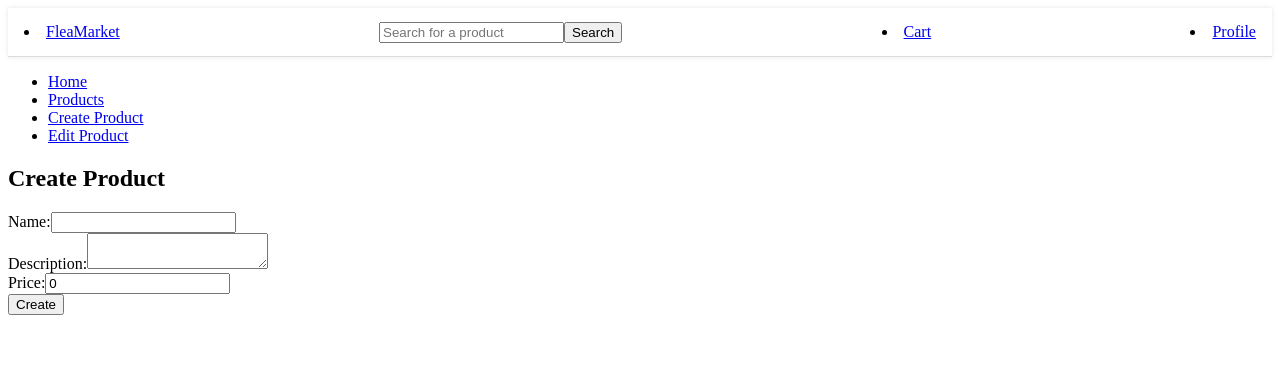
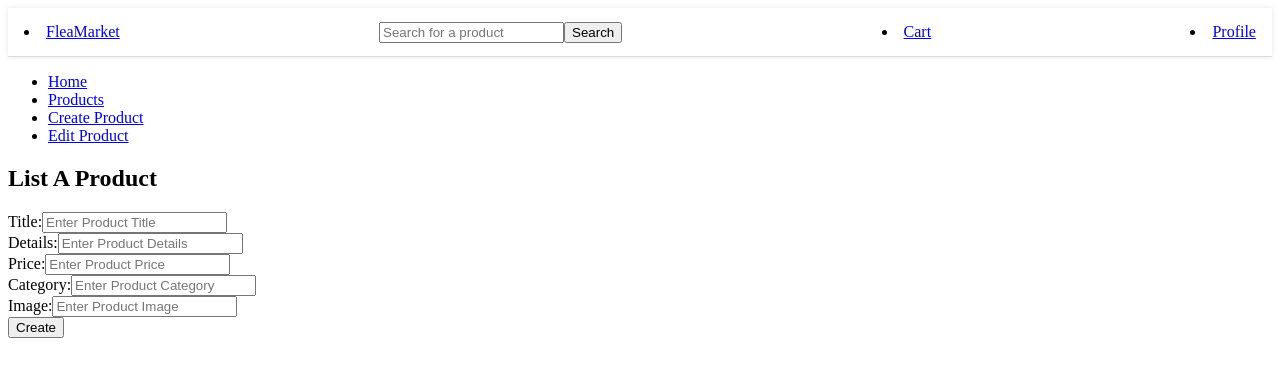
Before and after one commit to Hector-H/MileStone-2, a React (Create React App) app in the folder flea_market/: page /products/create in a window 1280 px wide. Shown: the top 376 px of the page. Built offline with nearby package versions, Linux system fonts and the light colour scheme.

Commit message:
updated create page

```diff
--- a/flea_market/src/components/Product/ProductCreate.js
+++ b/flea_market/src/components/Product/ProductCreate.js
@@ -1,51 +1,59 @@
-import React, { useState, useEffect } from 'react';
-import { useParams } from 'react-router-dom';
 
 export default function ProductCreate() {
-    const { id } = useParams();
-    const [product, setProduct] = useState({
-        // Initialize the product from product seed data
-        name: '',
-        description: '',
-        price: 0,
-    });
-
-    useEffect(() => {
-        if (id) {
-            // Fetch the product from the API
-            // Update the product state with the fetched product
-
-        }
-    }, [id]);
-
-    const handleInputChange = (e) => {
-        const { name, value } = e.target;
-        setProduct({ ...product, [name]: value });
-    };
-
-    const handleSubmit = (e) => {
-        e.preventDefault()
-    };
-
     return (
         <div>
-            <h2>{id ? 'Edit Product' : 'Create Product'}</h2>
-            <form onSubmit={handleSubmit}>
+            <h2>List A Product</h2>
+            {/* Add a form to create a product */}
+            <form action="/products" method="POST">
                 <div>
-                    <label>Name:</label>
-                    <input type="text" name="name" value={product.name} onChange={handleInputChange} />
+                    <label htmlFor="title">Title:</label>
+                    <input
+                    type="text"
+                    name="title"
+                    id="title"
+                    placeholder="Enter Product Title"
+                    required
+                    />
                 </div>
                 <div>
-                    <label>Description:</label>
-                    <textarea name="description" value={product.description} onChange={handleInputChange} />
+                    <label htmlFor="details">Details:</label>
+                    <input
+                    type="text"
+                    name="details"
+                    id="details"
+                    placeholder="Enter Product Details"
+                    />
                 </div>
                 <div>
-                    <label>Price:</label>
-                    <input type="number" name="price" value={product.price} onChange={handleInputChange} />
+                    <label htmlFor="price">Price:</label>
+                    <input
+                    type="number"
+                    name="price"
+                    id="price"
+                    placeholder="Enter Product Price"
+                    />
                 </div>
-                {/* Add other input fields for product details */}
                 <div>
-                    <button type="submit">{id ? 'Update' : 'Create'}</button>
+                    <label htmlFor="category">Category:</label>
+                    <input
+                    type="text"
+                    name="category"
+                    id="category"
+                    placeholder="Enter Product Category"
+                    />
+                </div>
+                <div>
+                    <label htmlFor="image">Image:</label>
+                    <input
+                    type="text"
+                    name="image"
+                    id="image"
+                    placeholder="Enter Product Image"
+                    required
+                    />
+                </div>
+                <div>
+                    <button type="submit">Create</button>
                 </div>
             </form>
         </div>
--- a/flea_market/src/components/Product/ProductList.js
+++ b/flea_market/src/components/Product/ProductList.js
@@ -1,5 +1,6 @@
 import React, { useState, useEffect } from 'react';
 import { Link } from 'react-router-dom';
+import ProductWindow from './ProductWindow';
 
 function ProductList() {
     const [products, setProducts] = useState([]);
@@ -16,8 +17,9 @@ function ProductList() {
             <ul>
                 {products.map((product) => (
                     <li key={product.id}>
-                        <Link to={`/products/${product.id}`}>{product.name}</Link>
-                        <Link to={`/products/edit/${product.id}`}>Edit</Link>
+                        <Link to={`/products/${product.id}`}>
+                            {product.name}
+                        </Link>
                     </li>
                 ))}
             </ul>
--- a/flea_market/src/components/Product/ProductWindow.js
+++ b/flea_market/src/components/Product/ProductWindow.js
@@ -36,25 +36,19 @@ export default function ProductWindow({ seeds }) {
             {products && (
                 <div className='products'>
                     {products.map(product => (
-                        <p> {product.title}</p>
+                        <>
+                        <h2>{product.title}</h2>
+                        <h3>{product.details}</h3>
+                        <h3>{product.dateposted}</h3>
+                        <h3>${product.price}</h3>
+                        <h3>{product.category}</h3>
+                        <h3>{product.reviews}</h3>
+                        <img src={product.image} alt="product" />
+                        <button>{product.checkOutButton}</button>
+                        </>
                     ))}
                 </div>
             )}
         </div>
     )
 }
-
-{/* <div>
-{seeds.map((seed) => {
-    const { id, name, price, image } = seed;
-    return (
-        <article key={id}>
-            <img src={image} alt={name} />
-            <div>
-                <h4>{name}</h4>
-                <p>{price}</p>
-            </div>
-        </article>
-    )
-})}
-</div> */}
```
Also changed, not shown: flea_market/src/App.js (+0 -13 lines).
